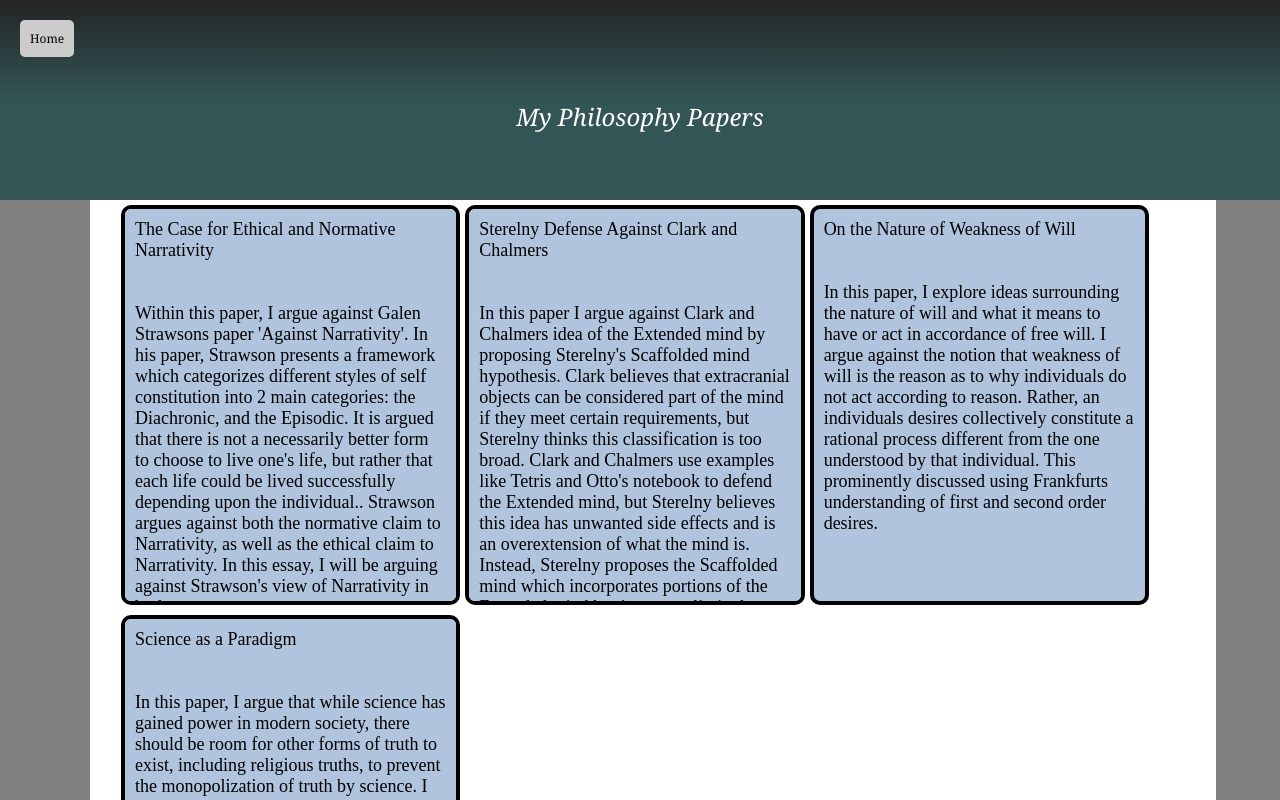
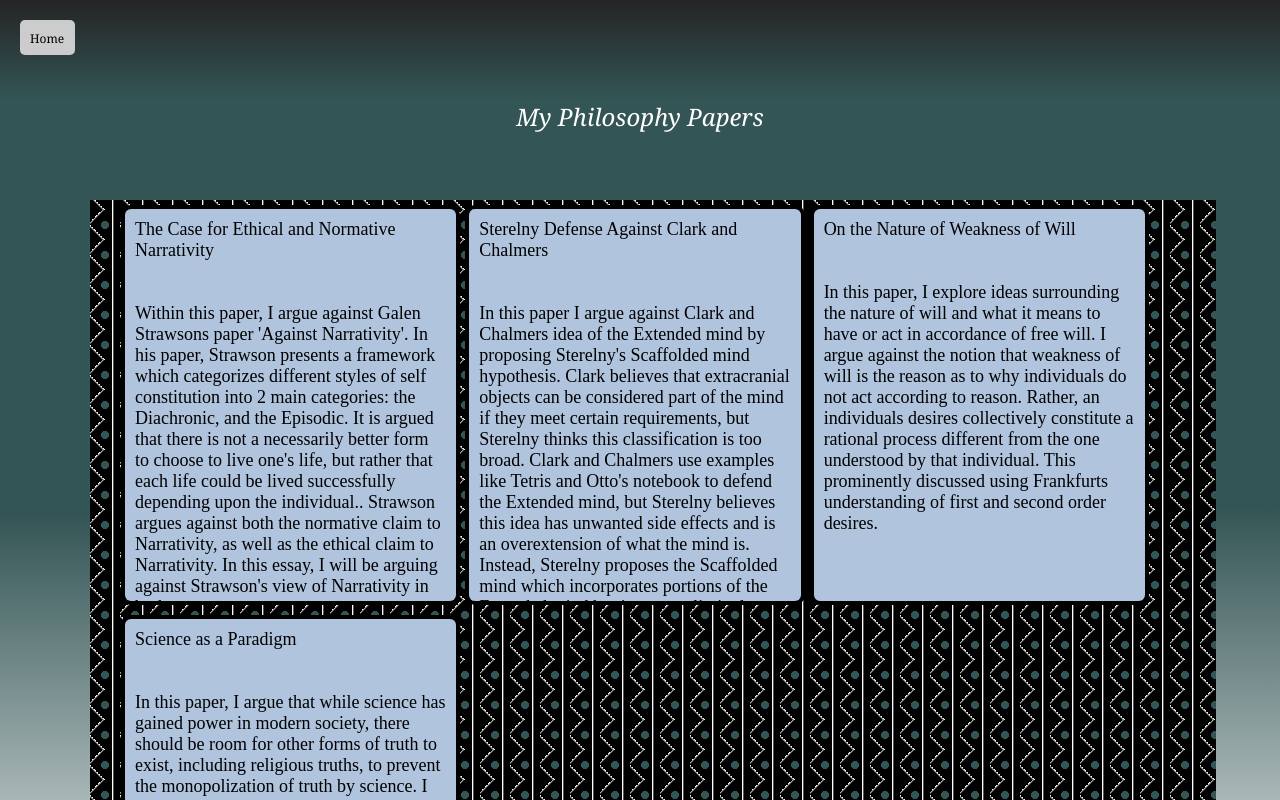
Before and after one commit to Andrewab/andrewab.github.io, a Next.js app in the folder my-app/: page /philosophyPapers in a window 1280 px wide. Shown: the top 800 px of the page. Built offline with nearby package versions, Linux system fonts and the light colour scheme.

Commit message:
new changes

```diff
--- a/my-app/src/pages/philosophyPapers.tsx
+++ b/my-app/src/pages/philosophyPapers.tsx
@@ -9,26 +9,27 @@ export default function myPage() {
 
   return (
     <>
+    <div className={philPageStyles.myBackground}>
       <Head>
         <title>Andrews Website</title>
         <meta name="viewport" content="width=device-width, initial-scale=1" />
         <link rel="icon" href="/favicon.ico" />
 
       </Head>
-      <header className={philPageStyles.header}>
+
+
+
+  <header className={philPageStyles.header}>
+  <Link href='/' className={philPageStyles.backButton}><div className={philPageStyles.backButtonA}>Home</div></Link>
     <div>My Philosophy Papers</div>
-
-      <Link href='/' className={philPageStyles.backButton}>
-      <div className={philPageStyles.backButtonA}>Home</div>
-      </Link>
     </header>
     <div className={philPageStyles.leftWall}></div>
     <div className={philPageStyles.rightWall}></div>
     <div className={philPageStyles.paperWrapper}>
       <PaperBlock/>
     </div>
-
-
+    <div className={philPageStyles.footer}></div>
+    </div>
     </>
   )
 }
--- a/my-app/src/styles/philosophyPapersStyles.module.css
+++ b/my-app/src/styles/philosophyPapersStyles.module.css
@@ -1,5 +1,6 @@
 /* Gradient background */
 .header {
+    position: relative;
     background: linear-gradient(to top, #345555, #345555, #242425);
     padding: 100px;
     height: 200px;
@@ -8,7 +9,21 @@
     font-size: 24px;
     font-style: oblique;
     text-align: center;
+    z-index: 3;
   }
+  .myBackground {
+    position: relative;
+    background-color: black;
+    background-image: linear-gradient(45deg, transparent 20%, white 25%, transparent 25%),
+        linear-gradient(-90deg, transparent 20%, white 25%, transparent 25%),
+        linear-gradient(-45deg, transparent 75%, white 80%, transparent 0),
+        radial-gradient(#345555, 4px, transparent 0);
+    background-size: 30px 30px, 30px 30px;
+    height: 100%;
+  }
+
+
+
   .backButton {
     position: absolute;
     top: 20px;
@@ -16,13 +31,18 @@
     background-color: #ccc;
     padding: 10px;
     border-radius: 5px;
+    width: 55px;
+    height: 35px;
+    z-index: 1;
   }
 
   .backButtonA {
+    position: absolute;
     text-decoration: none;
     color: #000;
     font-style: normal;
     font-size: 12px;
+    z-index: 1;
   }
 
   .paperBlock {
@@ -39,10 +59,6 @@
     background-color: #b0c4de;
     overflow: auto;
     flex-direction: column;
-
-
-
-
   }
   .paperWrapper {
     display: grid;
@@ -53,22 +69,25 @@
 
   }
   .leftWall {
+    background: linear-gradient(to top, #ffffff , #345555,#345555);
     position: absolute;
-    height: 120%;
+    height: 1000px;
     left: 0px;
-    top: 200px;
     bottom: 0px;
     width: 7%;
     background-color: gray;
+    z-index: 2;
   }
   .rightWall {
+    background: linear-gradient(to top, #ffffff , #345555,#345555);
     position: absolute;
-    height: 120%;
+    height: 100%;
     right: 0px;
-    top: 200px;
+
     bottom: 0px;
     width: 5%;
     background-color: gray;
+    z-index: 2;
   }
   .mainBody {
     position: relative;
@@ -78,3 +97,7 @@
 .paperLink:hover {
     color:#1E90FF;
 }
+.footer {
+  position: absolute;
+  bottom: 0;
+}
```
